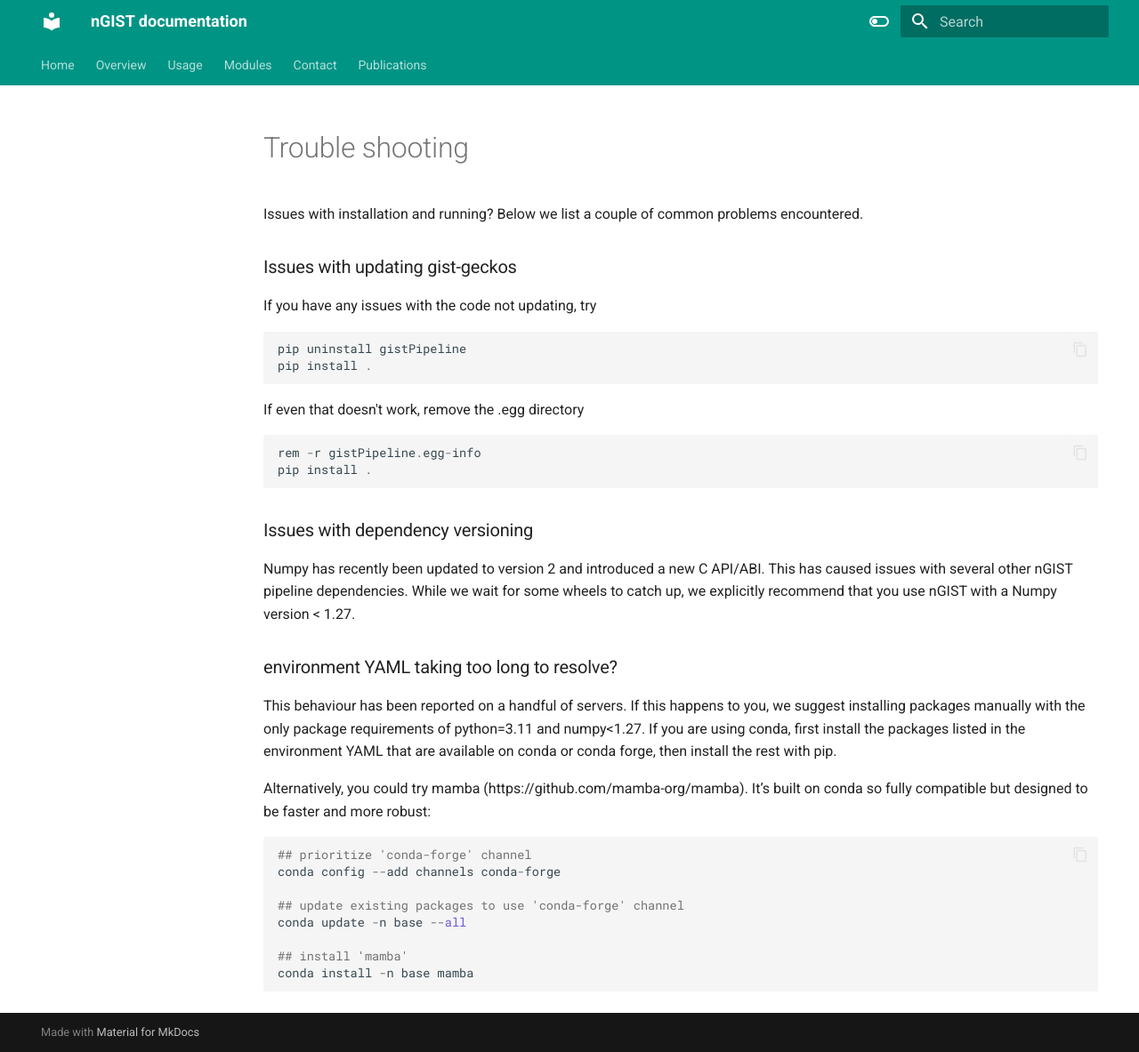
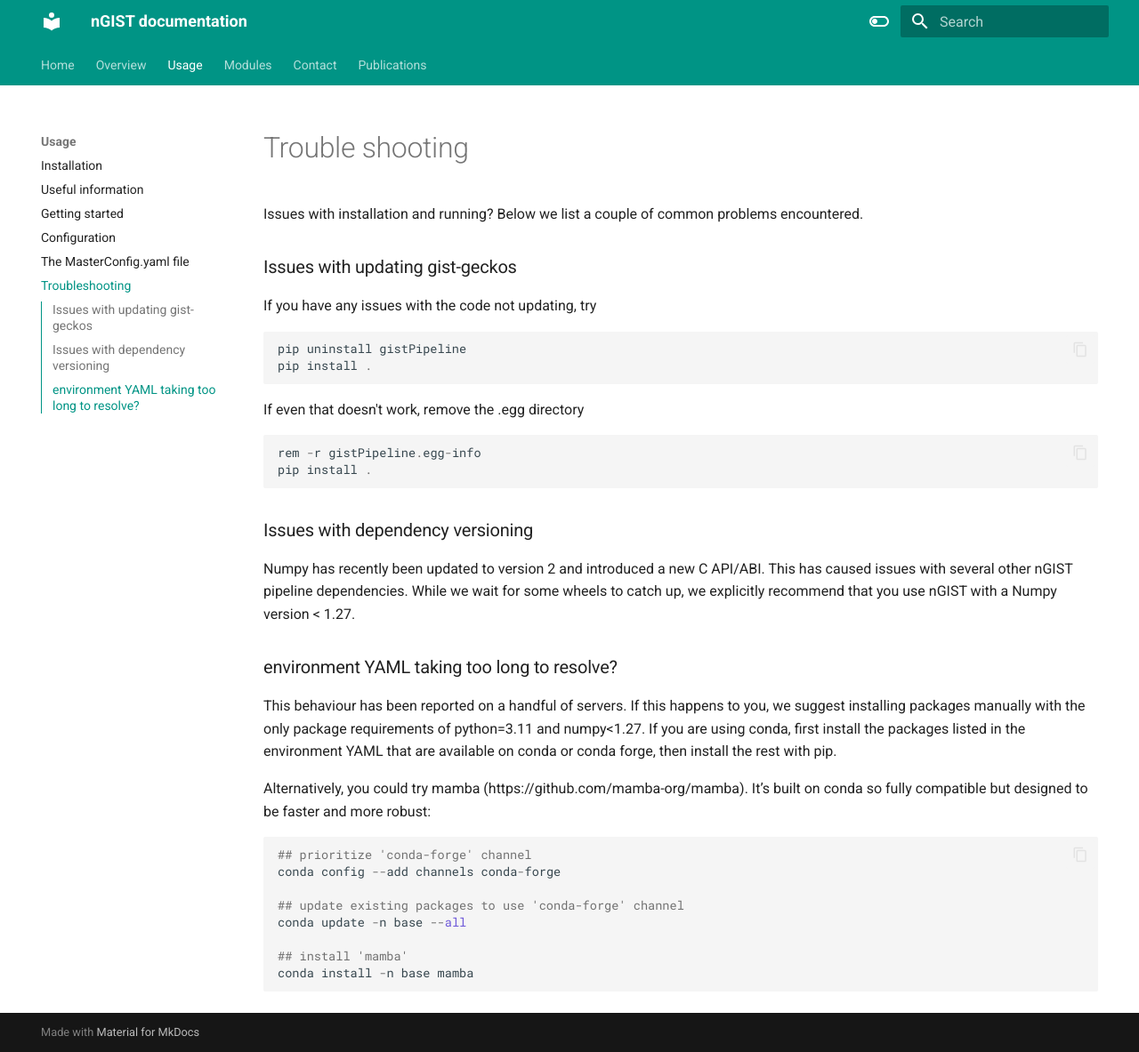
Before and after one commit to geckos-survey/gist-documentation, an MkDocs documentation site: the page built from docs/usage/troubleshooting.md, in a window 1280 px wide and 1183 px high. Shown: the whole window at 89% size. Built offline with MkDocs 1.6.1 and Material for MkDocs 9.7.7, drawn with Linux system fonts in a browser that asks for light colours.

Commit message:
Update mkdocs.yml

```diff
--- a/mkdocs.yml
+++ b/mkdocs.yml
@@ -56,6 +56,7 @@ nav:
     - 'Getting started': 'usage/gettingstarted.md'
     - 'Configuration': 'usage/configuration.md'
     - 'The MasterConfig.yaml file': 'usage/masterconfig.md'
+    - 'Troubleshooting': 'usage/troubleshooting.md'
   - Modules:
     - 'Read data': 'modules/read_data.md'
     - 'Spatial masking': 'modules/spatial_masking.md'
```
